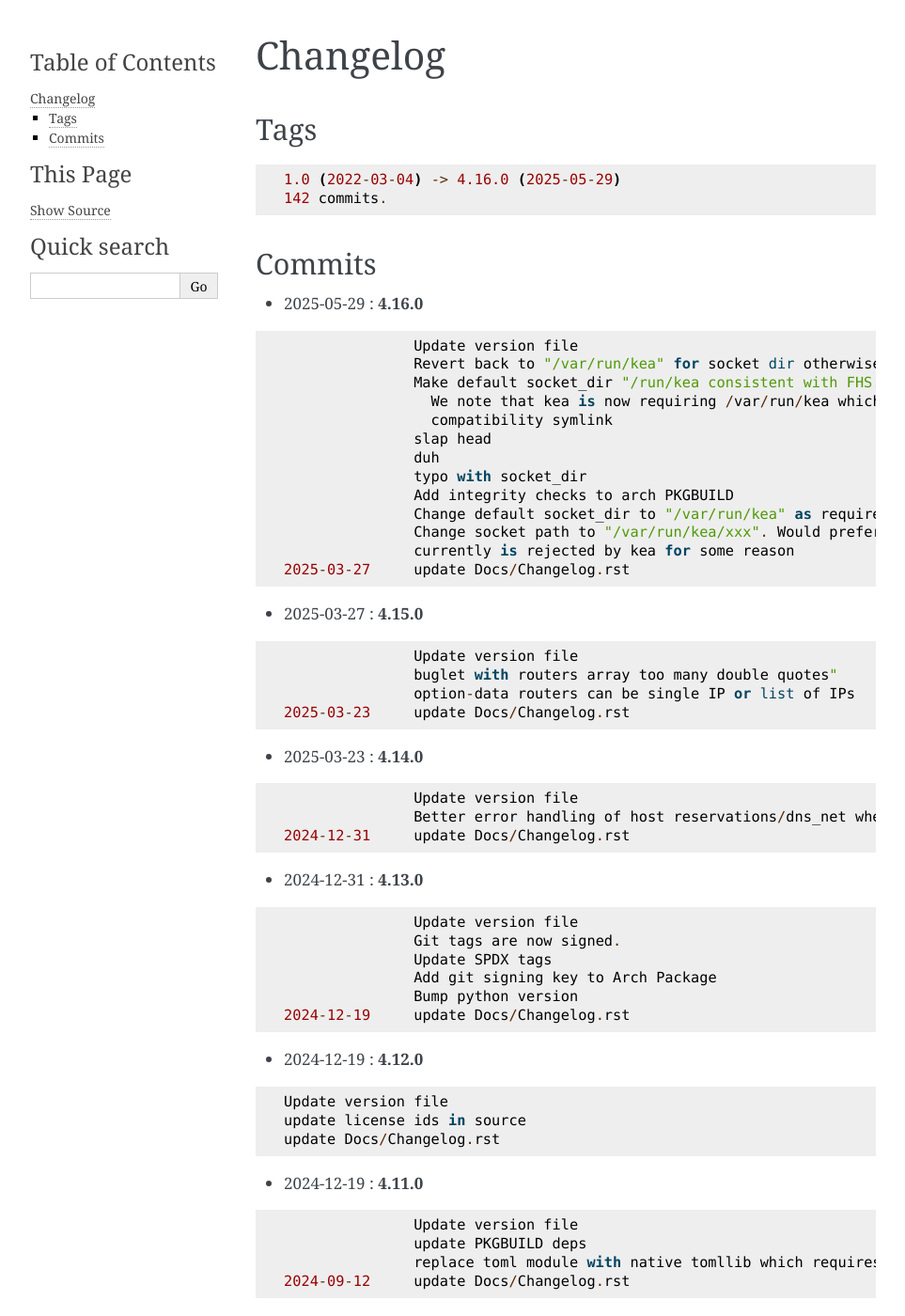
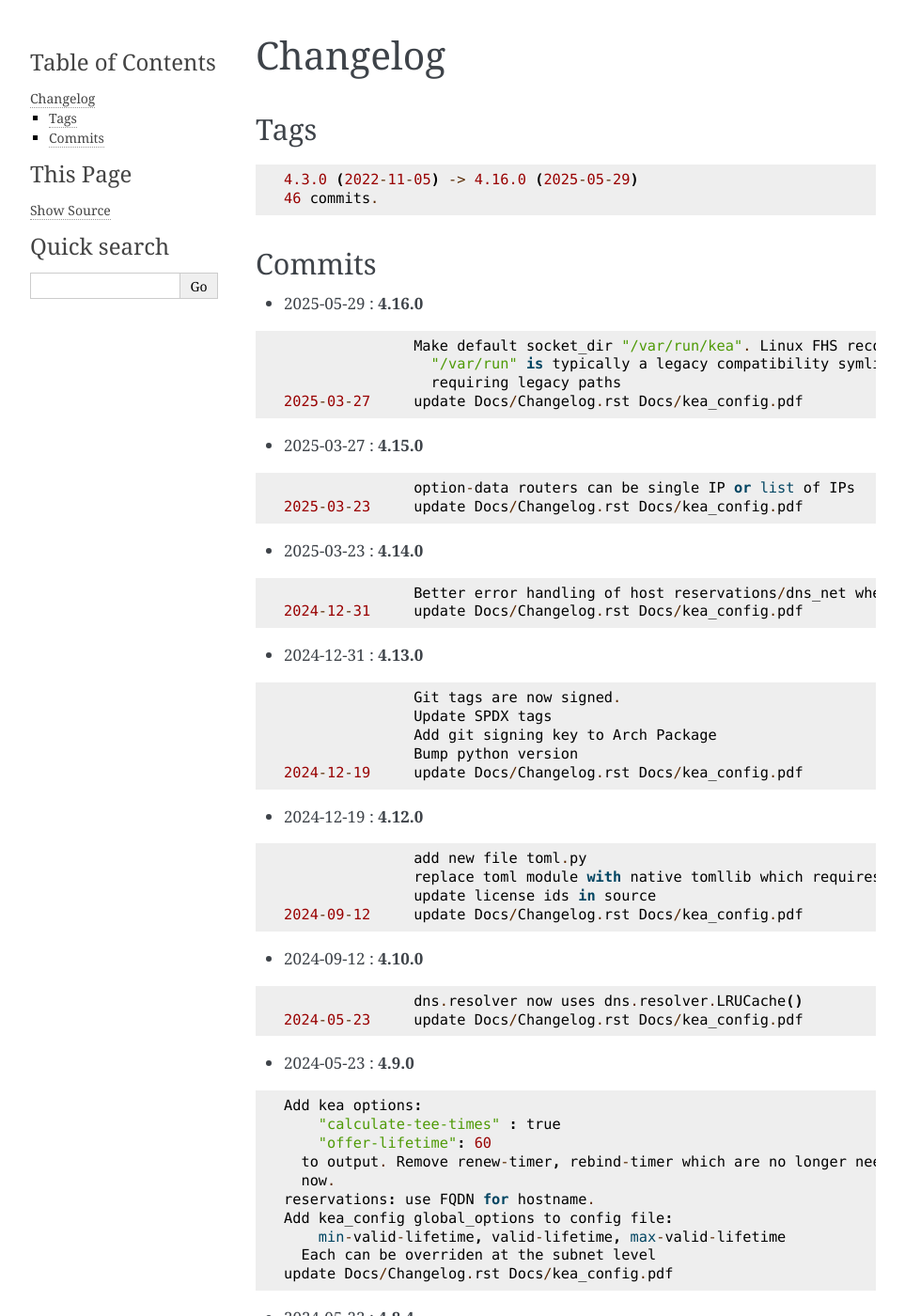
Before and after one commit to gene-git/kea_config, a Sphinx documentation site: the page built from Docs/Changelog.rst, in a window 1280 px wide and 1400 px high. Shown: the whole window at 94% size, without its empty margins (148-1111 px from the left). Built offline with Sphinx 7.4.7, drawn with Linux system fonts in a browser that asks for light colours; pages that are not in the unit, such as notebooks, are missing from menus; some of the changed text lies outside the part shown.

Commit message:
update Docs/Changelog Docs/kea_config.pdf

```diff
--- a/Docs/Changelog.rst
+++ b/Docs/Changelog.rst
@@ -7,8 +7,8 @@ Tags
 
 ::
 
-	1.0 (2022-03-04) -> 4.16.0 (2025-05-29)
-	142 commits.
+	4.3.0 (2022-11-05) -> 4.16.0 (2025-05-29)
+	46 commits.
 
 Commits
 =======
@@ -18,152 +18,105 @@ Commits
 
 ::
 
-                Update version file
-                Revert back to "/var/run/kea" for socket dir otherwise kea wont start
-                Make default socket_dir "/run/kea consistent with FHS.
-                  We note that kea is now requiring /var/run/kea which is typically a legacy
-                  compatibility symlink
-                slap head
-                duh
-                typo with socket_dir
-                Add integrity checks to arch PKGBUILD
-                Change default socket_dir to "/var/run/kea" as required by git head
-                Change socket path to "/var/run/kea/xxx". Would prefer "/run/kea" but this
-                currently is rejected by kea for some reason
- 2025-03-27     update Docs/Changelog.rst
+                Make default socket_dir "/var/run/kea". Linux FHS recommends "/run".
+                  "/var/run" is typically a legacy compatibility symlink. Unclear why kea us
+                  requiring legacy paths
+ 2025-03-27     update Docs/Changelog.rst Docs/kea_config.pdf
 
 * 2025-03-27  : **4.15.0**
 
 ::
 
-                Update version file
-                buglet with routers array too many double quotes"
                 option-data routers can be single IP or list of IPs
- 2025-03-23     update Docs/Changelog.rst
+ 2025-03-23     update Docs/Changelog.rst Docs/kea_config.pdf
 
 * 2025-03-23  : **4.14.0**
 
 ::
 
-                Update version file
                 Better error handling of host reservations/dns_net when missing info
- 2024-12-31     update Docs/Changelog.rst
+ 2024-12-31     update Docs/Changelog.rst Docs/kea_config.pdf
 
 * 2024-12-31  : **4.13.0**
 
 ::
 
-                Update version file
                 Git tags are now signed.
                 Update SPDX tags
                 Add git signing key to Arch Package
                 Bump python version
- 2024-12-19     update Docs/Changelog.rst
+ 2024-12-19     update Docs/Changelog.rst Docs/kea_config.pdf
 
 * 2024-12-19  : **4.12.0**
 
 ::
 
-                Update version file
+                add new file toml.py
+                replace toml module with native tomllib which requires python >= 3.11
                 update license ids in source
-                update Docs/Changelog.rst
-
-* 2024-12-19  : **4.11.0**
-
-::
-
-                Update version file
-                update PKGBUILD deps
-                replace toml module with native tomllib which requires python >= 3.11
- 2024-09-12     update Docs/Changelog.rst
+ 2024-09-12     update Docs/Changelog.rst Docs/kea_config.pdf
 
 * 2024-09-12  : **4.10.0**
 
 ::
 
-                Update version file
                 dns.resolver now uses dns.resolver.LRUCache()
- 2024-05-23     update Docs/Changelog.rst
+ 2024-05-23     update Docs/Changelog.rst Docs/kea_config.pdf
 
 * 2024-05-23  : **4.9.0**
 
 ::
 
-                Update version file
-                update readme
-                change order of lifetime output : min_life, life, max_life
-                Bug fix imputing missing lifetimes.
-                  If any of lifetime, min_lifetime or max_lifetime are missing impute them
-                  using:
-                    min_lifetime = lifetime / 2
-                    max_lifetime = lifetime *2
                 Add kea options:
                     "calculate-tee-times" : true
                     "offer-lifetime": 60
-                  Remove renew-timer, rebind-timer which are no longer needed now.
-                reservations - for "hostname" use FQDN
-                Add global_options: min-valid-lifetime, valid-lifetime, max-valid-lifetime
-                which can be overriden
-                at the subnet level.
-                update Docs/Changelog.rst
+                  to output. Remove renew-timer, rebind-timer which are no longer needed
+                  now.
+                reservations: use FQDN for hostname.
+                Add kea_config global_options to config file:
+                    min-valid-lifetime, valid-lifetime, max-valid-lifetime
+                  Each can be overriden at the subnet level
+                update Docs/Changelog.rst Docs/kea_config.pdf
 
 * 2024-05-23  : **4.8.4**
 
 ::
 
-                Update version file
                 Readme - add comment on compat with vers 2.4 and later
- 2024-05-22     update Docs/Changelog.rst
+ 2024-05-22     update Docs/Changelog.rst Docs/kea_config.pdf
 
 * 2024-05-22  : **4.8.3**
 
 ::
 
-                Update version file
                 Add comment to readme about manually removing the deprecated option
-                update Docs/Changelog.rst
 
 * 2024-05-22  : **4.8.2**
 
 ::
 
-                Update version file
-                update Docs/Changelog.rst
-                Update version file
                 typo in readme
-                update Docs/Changelog.rst
 
 * 2024-05-22  : **4.8.1**
 
 ::
 
-                Update version file
-                update Docs/Changelog.rst
-
-* 2024-05-22  : **4.8.0**
-
-::
-
-                Update version file
-                Remove deprecated option "reservation-mode"
- 2024-04-26     update Docs/Changelog.rst
+                Remove deprecated option "reservation-mode" output. kea versions after 2.4
+                will not start if kea-dhcp4 has the option
+ 2024-04-26     update Docs/Changelog.rst Docs/kea_config.pdf
 
 * 2024-04-26  : **4.7.0**
 
 ::
 
-                update project version
-                bah kea_config is class not dict
-                update sample config
                 Add ctrl_agent_port option to config.
-                If not set, the ctrl agent port is set to 1 + dhcp port
- 2023-12-19     update Docs/Changelog.rst
+                    If not set, the ctrl agent port is set to 1 + dhcp port
+ 2023-12-19     update Docs/Changelog.rst Docs/kea_config.pdf
 
 * 2023-12-19  : **4.6.1**
 
 ::
 
-                update project version
                 Update depends array in PKGBUILD
  2023-11-26     update Docs/Changelog.rst
 
@@ -171,15 +124,13 @@ Commits
 
 ::
 
-                update project version
-                Switch python backend build to hatch
+                Switch python backend build to hatch (was poetry)
  2023-09-27     update Docs/Changelog.rst
 
 * 2023-09-27  : **4.5.1**
 
 ::
 
-                update project version
                 fix links in README
                 update Docs/Changelog.rst
 
@@ -187,24 +138,22 @@ Commits
 
 ::
 
-                update project version
                 Reorganize docs and move to rst
+                Now simple to build html and pdf docs using sphinx
  2023-05-18     update CHANGELOG.md
 
 * 2023-05-18  : **4.4.3**
 
 ::
 
-                Update build info in README
-                update CHANGELOG.md
-                update project version
+                install: switch from pip to python installer package. This adds optimized
+                bytecode
  2023-05-17     update CHANGELOG.md
 
 * 2023-05-17  : **4.4.2**
 
 ::
 
-                update project version
                 Simplify Arch PKGBUILD and more closely follow arch guidelines
  2023-01-06     update CHANGELOG.md
 
@@ -212,7 +161,6 @@ Commits
 
 ::
 
-                update project version
                 Add SPDX licensing lines
  2022-12-14     update CHANGELOG.md
 
@@ -220,129 +168,29 @@ Commits
 
 ::
 
-                update project version
-                Update readme build to use poetry
                 Use poetry to build wheel in PKGBUILD
                 Installer now uses pip install
- 2022-11-20     improve bash variable check in installer - no functional change
+                Update readme build to use poetry
  2022-11-06     update CHANGELOG.md
 
 * 2022-11-06  : **4.3.2**
 
 ::
 
-                update project version
-                remove unused comments
+                remove un-needed comments
  2022-11-05     update CHANGELOG.md
 
 * 2022-11-05  : **4.3.1**
 
 ::
 
-                update project version
-                small readme tweak
-                tidy up config sameple a bit
-                tidy up sample config
+                small tweak to readme and sample config
                 tweak readme
-                aur package now uploaded
-                update CHANGELOG.md
+                aur package now available
+                update CHANGELOG
 
 * 2022-11-05  : **4.3.0**
 
 ::
 
-                update project version
-                typo in installer config -> congigs
-                installer cleanup
-                update CHANGELOG.md
-
-* 2022-11-05  : **4.2.0**
-
-::
-
-                update project version
-                Only create /usr/bin/kea-config (no more gen-kea-config)
-                update CHANGELOG.md
-
-* 2022-11-05  : **4.1.0**
-
-::
-
-                update project version
-                tidy readme, MIT license, copy dns from gc_dns to keep this standalone
-                tidy readme, MIT license, copy dns from gc_dns to keep this standalone
- 2022-11-04     tweak installer
-                tidy do-install
-                do-install change changelog to CHANGELOG
-                typo
-                add README
-                update CHANGELOG.md
-
-* 2022-11-04  : **4.0**
-
-::
-
-                update project version
-                Switch to standard python PEP-518  packaging
-
-* 2022-09-22  : **3.1**
-
-::
-
-                Remove local class_dns file
-                update changelog
-                Remove local dns class and use GcDns class from gc_utils module
- 2022-09-19     update do-install to handle filename change Changelog.md
-                update changelog
-
-* 2022-09-19  : **3.0**
-
-::
-
-                Skip HA when only primary
-                add phone
-                fix more silly
-                normalize incoming dst
-                remove duplicate // in link
-                Missing makedir in do-install
-                typo
-                add link in /usr/bin/gc-kea-config for convenience
- 2022-06-09     fix do-install config dir
-                typo in changelog
-
-* 2022-06-09  : **2.2**
-
-::
-
-                Changelog
-                Add license
-                add configs dir
-                Install script for package build
-
-* 2022-06-09  : **2.1**
-
-::
-
-                lint picking
-
-* 2022-06-08  : **2.0**
-
-::
-
-                Rewrite with classes
- 2022-03-05     fix typo in agent. Turn off pdb
-
-* 2022-03-04  : **1.0**
-
-::
-
-                Tidy more - move config extract to classes file
-                renamed sameple config
-                Add conreol agent
-                output now in configurable directory
-                split single python file into smaller components;
-                ;
-                tidy
-                Better control over file names etc
-                error handling for dns lookups
- 2022-03-03     Initial commit - generate kea-dhcp4 server configs
+                kea_config - Manage kea dhcp4 configs from single source config
```
Also changed, not shown: 2 other files.
